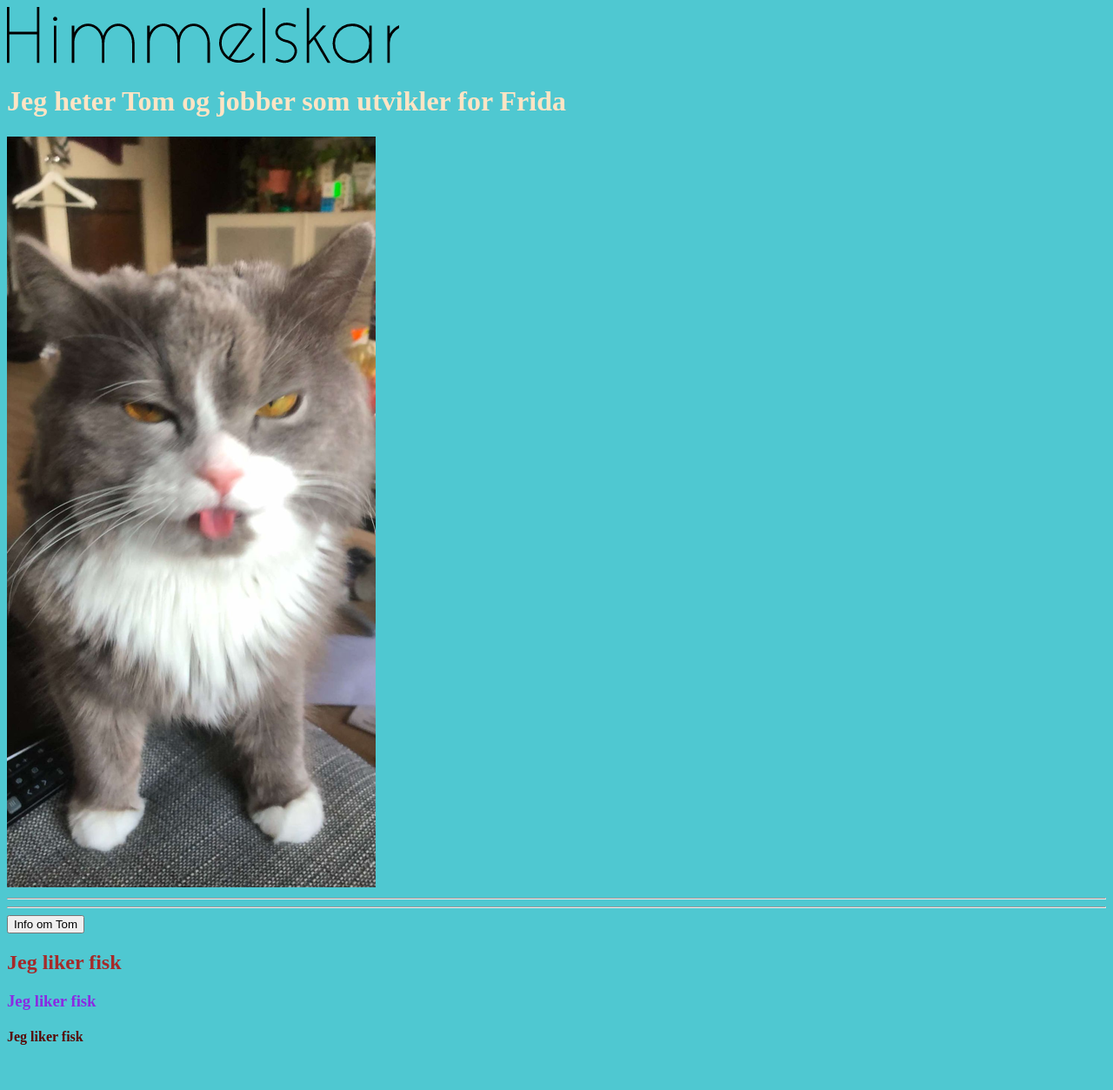
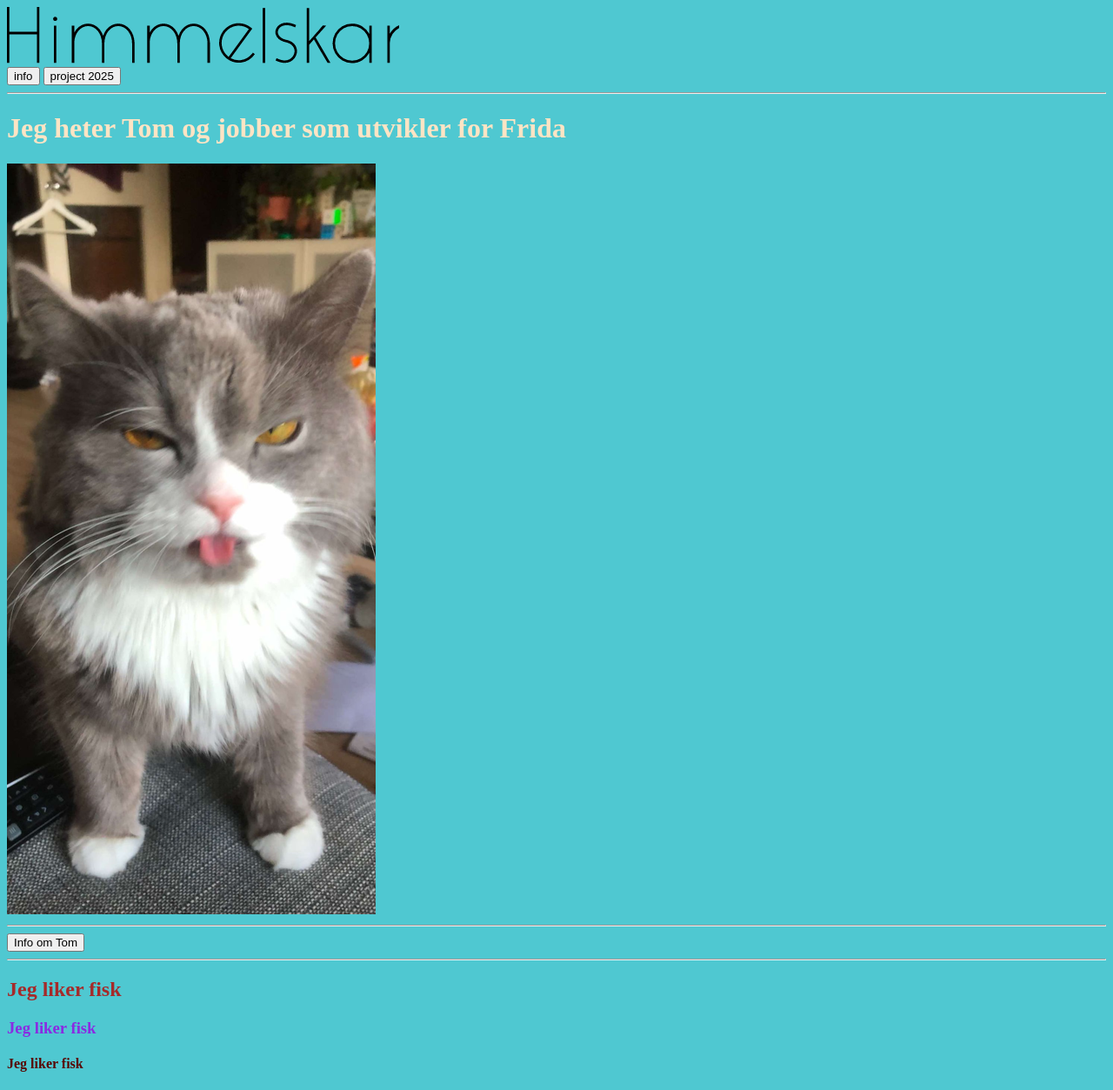
Before and after one commit to DepressoTaco/mywebsite, a plain HTML site: page index.html in a window 1280 px wide. Shown: the whole page at 87% size. Before the commit the page ends 1222 px from the top, so only its background shows below. Drawn offline with Linux system fonts and the light colour scheme.

Commit message:
Add files via upload

```diff
--- a/index.html
+++ b/index.html
@@ -7,6 +7,9 @@
 
 <body style="background-color: rgb(79, 200, 209);">
     <img src="/bilder/Logo1.png">
+    <br>
+    <button>info</button> <button>project 2025</button>
+    <hr>
 
 <h1 style=" color: bisque;">Jeg heter Tom og jobber som utvikler for Frida</h1>
     <a href="https://no.wikipedia.org/wiki/Pol_Pot">
@@ -16,13 +19,18 @@
 
 <hr>
 
-<hr>
-<button>Info om Tom</button>
+
+    <a href="https://en.wikipedia.org/wiki/Genghis_Khan">
+    <button>Info om Tom</button>
+    </a>
 
 <br>
-<h2 style="color: brown;">Jeg liker fisk</h2>
-<h3 style="color: blueviolet;">Jeg liker fisk</h3>
-<h4 style="color:rgb(87, 6, 1)">Jeg liker fisk</h4>
+    <hr>
+
+
+    <h2 style="color: brown;">Jeg liker fisk</h2>
+    <h3 style="color: blueviolet;">Jeg liker fisk</h3>
+    <h4 style="color:rgb(87, 6, 1)">Jeg liker fisk</h4>
 
 </body>
 
```
